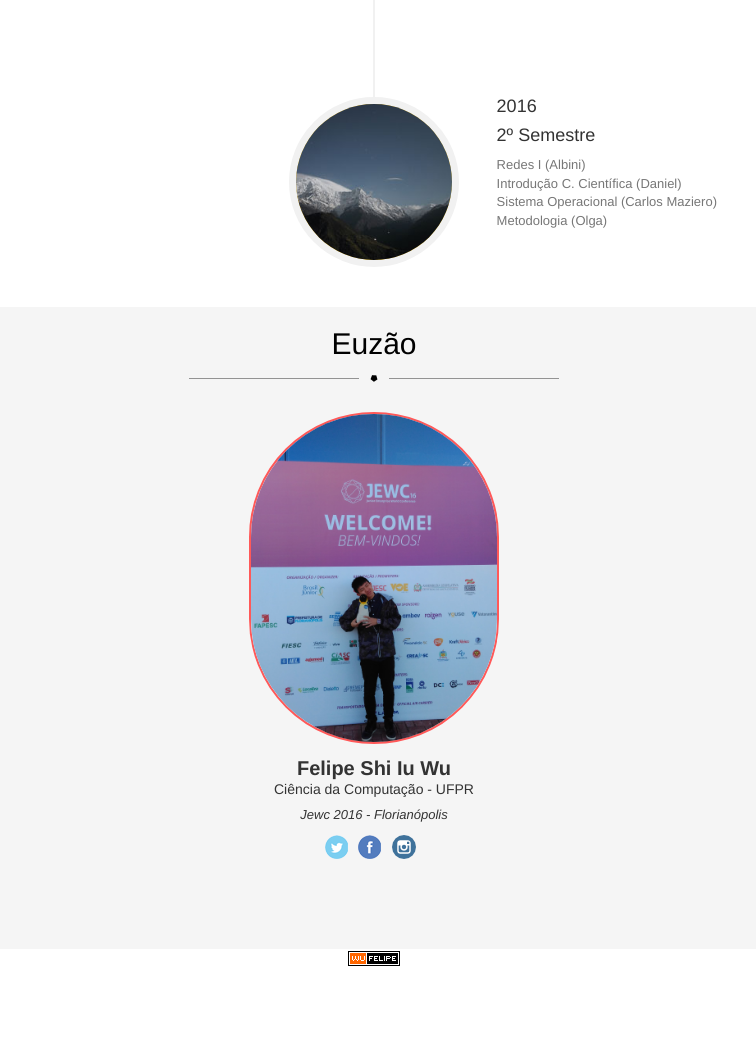
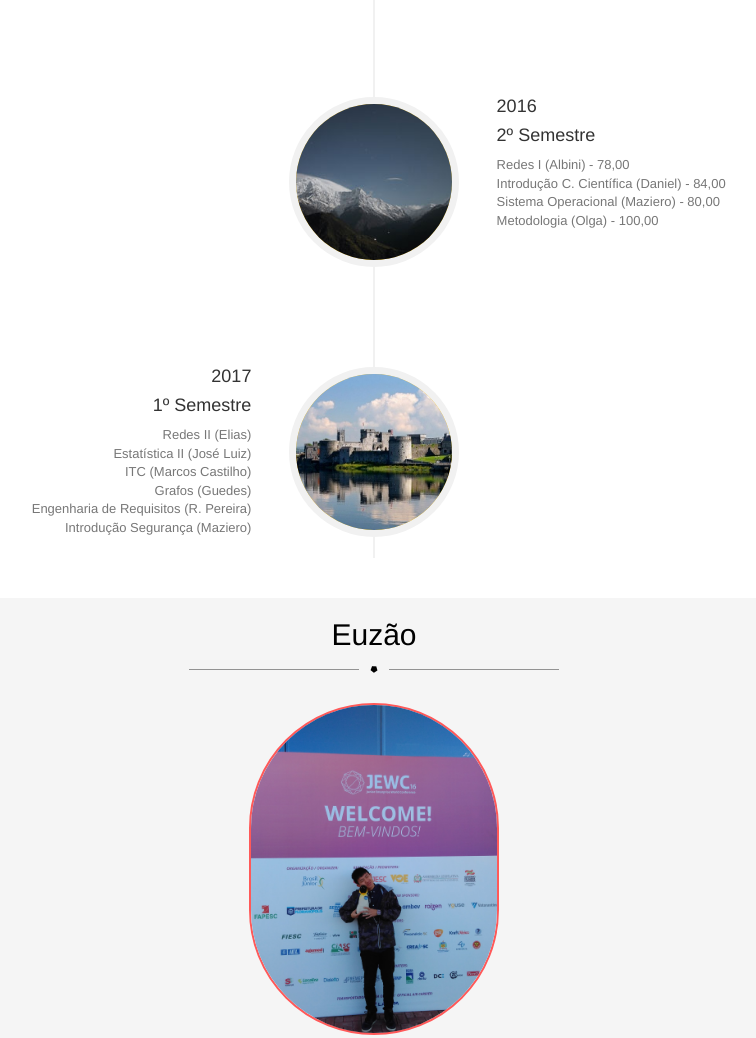
Before and after one commit to felipeshiwu/Mypage, a plain HTML site: page index.html in a window 1280 px wide. Shown: the part 1386-2424 px from the top of the page, without its empty margins (266-1022 px from the left). Before the commit the page ends 2353 px from the top, so only its background shows below. Drawn offline with Linux system fonts and the light colour scheme.

Commit message:
marco/2017
Signed-off-by: Felipe Wu <fsiw15@inf.ufpr.br>

```diff
--- a/index.html
+++ b/index.html
@@ -28,7 +28,7 @@
                     <div class="site-heading">
                         <h1>Graduando</h1>
                         <hr class="small">
-                        <span class="subheading">Atualizado em Setembo de 2016</span>
+                        <span class="subheading">Atualizado em Março de 2017</span>
                     </div>
                 </div>
             </div>
@@ -59,7 +59,7 @@
                                     <ul class="text-muted basicUl">
                                         <li>Algoritmos I (Marcos Castilho) - 70,00</li>
                                         <li>Circuitos (Armando) - 85,00</li>
-                                        <li>Introdução a Álgebra (Carlos Henrique) - 77,00</li>
+                                        <li>Introdução a Álgebra (Carlinhos) - 77,00</li>
                                         <li>Cálculo I (Guilherme Batista) - 80,00</li>
                                         <li>Geometria Analítica (Matioli) - 77,00</li>
                                     </ul>
@@ -79,7 +79,7 @@
                                     <ul class="text-muted basicUl">
                                         <li>Algoritmos II (Elias Duarte) - 71,00</li>
                                         <li>Projetos (Roberto Hexsel) - 87,00</li>
-                                        <li>Oficina de Computação (Carlos Maziero) - 83,00</li>
+                                        <li>Oficina de Computação (Maziero) - 83,00</li>
                                         <li>Cálculo II (Adriana) - 90,00</li>
                                         <li>Álgebra Linear (Francês) - 35,00</li>
                                     </ul>
@@ -117,10 +117,31 @@
                                 </div>
                                 <div class="timeline-body">
                                     <ul class="text-muted basicUl">
-                                        <li>Redes I (Albini)</li>
-                                        <li>Introdução C. Científica (Daniel)</li>
-                                        <li>Sistema Operacional (Carlos Maziero)</li>
-                                        <li>Metodologia (Olga)</li>
+                                        <li>Redes I (Albini) - 78,00</li>
+                                        <li>Introdução C. Científica (Daniel) - 84,00</li>
+                                        <li>Sistema Operacional (Maziero) - 80,00</li>
+                                        <li>Metodologia (Olga) - 100,00</li>
+                                    </ul>
+                                </div>
+                            </div>
+                        </li>
+                        <li>
+                            <div class="timeline-image">
+                                <img class="img-circle img-responsive" src="img/about/5.jpg" alt="">
+                            </div>
+                            <div class="timeline-panel">
+                                <div class="timeline-heading">
+                                    <h4>2017</h4>
+                                    <h4 class="subheading">1º Semestre</h4>
+                                </div>
+                                <div class="timeline-body">
+                                    <ul class="text-muted basicUl">
+                                        <li>Redes II (Elias)</li>
+                                        <li>Estatística II (José Luiz)</li>
+                                        <li>ITC (Marcos Castilho)</li>
+                                        <li>Grafos (Guedes)</li>
+                                        <li>Engenharia de Requisitos (R. Pereira)</li>
+                                        <li>Introdução Segurança (Maziero)</li>
                                     </ul>
                                 </div>
                             </div>
@@ -131,7 +152,7 @@
         </div>
     </section>
 
-  <!--Our Wonderful Team -->
+  <!--Team -->
 	<section class="container-fluid bg-white" id="team">
 
     <!--Section Title-->
@@ -157,7 +178,7 @@
                 <div class="container col-md-12">
                 	<p style="text-align:center">
                         <a href="https://twitter.com/carentedeferias"><img src="./imgs/stuff/twitter.png"></a> &nbsp;
-                        <a href="https://www.facebook.com/FelipeShiWu"><img src="./imgs/stuff/facebook.png"></a> &nbsp;
+                        <a href="https://www.facebook.com/felipeshwu"><img src="./imgs/stuff/facebook.png"></a> &nbsp;
                         <a href="https://www.instagram.com/felipeshwu/"><img src="./imgs/stuff/instagram.png"></a> &nbsp;
                 	</p>
                	 </div>
@@ -169,7 +190,7 @@
   <!-- Footer -->
   <!------------>
 
-  <div class="container-fluid" id="rodape">
+  <div class="container-fluid bg-white" id="rodape">
     <div class="text-center col-md-6 col-md-offset-3 rosa">
       <img src="img/bg.png" alt="End">
     </div>
```
Also changed, not shown: img/about/5.jpg (added), img/bgnegocio.png (deleted), img/img3.png (deleted), img/img4.png (deleted), img/img5.png (deleted), img/img6.png (deleted), img/mac.png (deleted).
